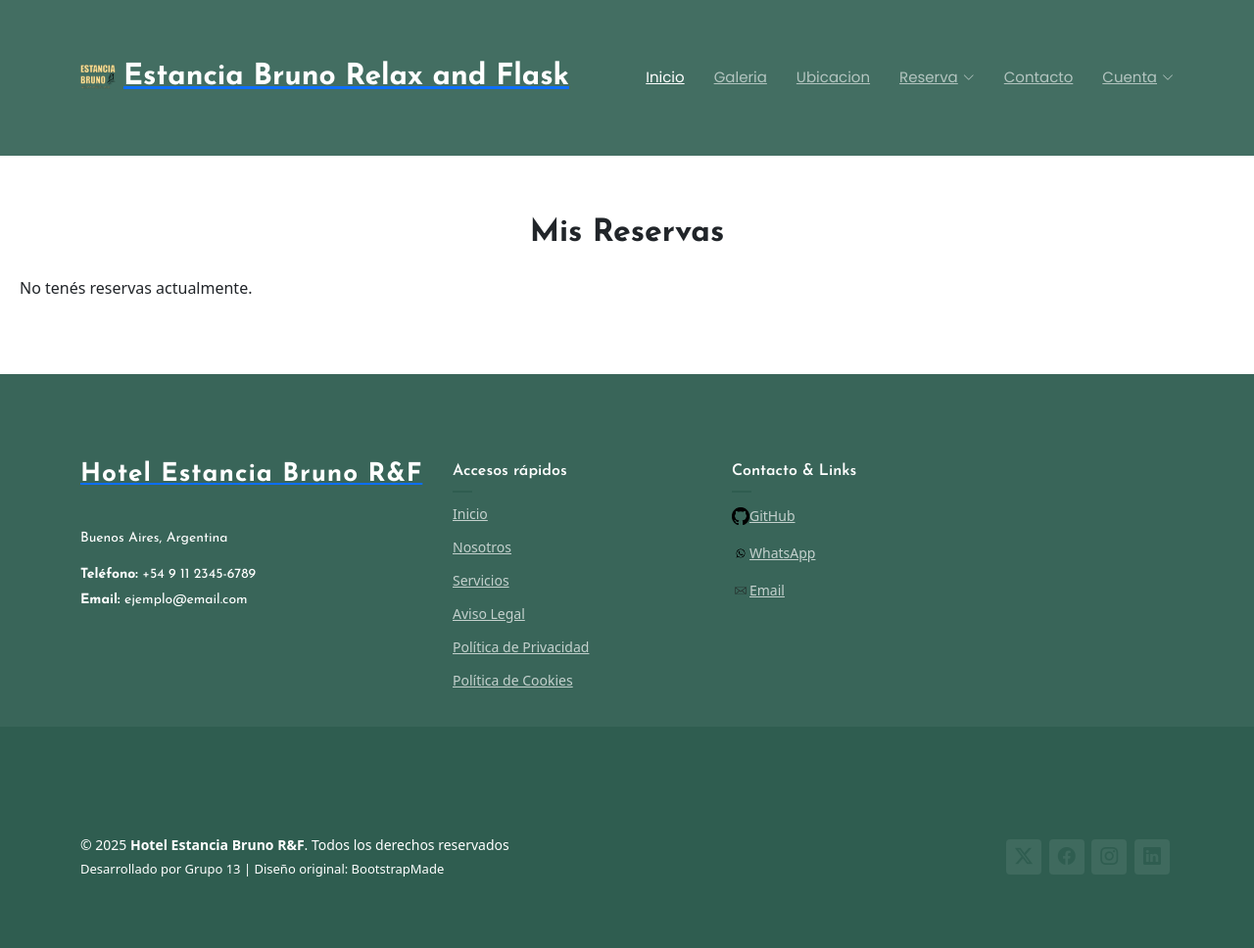
After one commit to ValentinSomoza/Grupo-IDS-TP2, a Flask app: page /misReservas in a window 1280 px wide; the page is wider, and only the part inside the window is pictured. The commit adds this page. Shown: that part at 98% size. Run offline with Flask 3, Linux system fonts and the light colour scheme; data that the repository does not hold is empty; some libraries are stand-ins or nearby versions.

Commit message:
#30: Implemento el front de Mis Reservas y tambien arreglo algunos errores

```diff
--- a/Backend/db/init_db.sql
+++ b/Backend/db/init_db.sql
@@ -29,6 +29,7 @@ CREATE TABLE IF NOT EXISTS reservas (
     fecha_salida DATE,
     FOREIGN KEY (id_cliente) REFERENCES clientes(id) ON DELETE CASCADE,
     FOREIGN KEY (id_habitacion) REFERENCES habitaciones(id) ON DELETE CASCADE
+
 );
 
 INSERT INTO clientes (nombre, apellido, email, documento, fecha_registro, telefono) VALUES
@@ -51,3 +52,8 @@ INSERT INTO reservas (id_cliente, id_habitacion, fecha_entrada, fecha_salida) VA
 INSERT INTO reservas (nombre, apellido, email, documento, fecha_registro, telefono, noches, ninios, adultos,id_habitacion, fecha_entrada, fecha_salida) VALUES
 ('Manolo','Perez','ManoloPerez@Gatorade.com',12123123,'2002-12-3',123456,3,4,1, 'H001', '2023-05-01', '2023-05-05');
 */
+
+
+/*
+    FOREIGN KEY (id_habitacion) REFERENCES habitaciones(id) ON DELETE CASCADE
+*/
--- a/Backend/routes/clientes.py
+++ b/Backend/routes/clientes.py
@@ -1,5 +1,5 @@
 from flask import Blueprint, jsonify, request
-from Backend.db import get_conection
+from db import get_conection
 
 clientes_bp = Blueprint("clientes", __name__)
 
--- a/Backend/routes/habitaciones.py
+++ b/Backend/routes/habitaciones.py
@@ -1,5 +1,5 @@
 from flask import Blueprint, jsonify, request
-from Backend.db import get_conection
+from db import get_conection
 
 habitaciones_bp = Blueprint("Habitaciones", __name__)
 
--- a/Backend/routes/usuarios.py
+++ b/Backend/routes/usuarios.py
@@ -1,12 +1,13 @@
 from flask import Blueprint, jsonify, request
-from Backend.db import get_conection
+from db import get_conection
 
 usuarios_bp = Blueprint("usuarios", __name__)
 
 @usuarios_bp.route("/")
 def add_usuario():
-    conn = get_conection()
+    conn = get_server_conection()
     cursor = conn.cursor(dictionary=True)
+
     data = request.json
     usuario = data.get("usuario")
     email = data.get("email")
--- a/Frontend/app.py
+++ b/Frontend/app.py
@@ -31,6 +31,13 @@ def mapa():
 
 @app.route('/formularioDatos', methods=['GET', 'POST'])
 def formularioDatos():
+
+    idUsuario = request.args.get('nombreUsuario') or session.get('nombreUsuario')
+
+    if not idUsuario:
+        flash("⚠️ Debes iniciar sesión antes de hacer una reserva", "warning")
+        return redirect(url_for('ingreso'))
+
     if request.method == 'POST':
         datosPersonales = {
             "nombre": request.form["nombre"],
@@ -79,11 +86,11 @@ def reserva():
         }
 
         try:
-            requests.post(f"{BACKEND_URL}/reservas/",json=datosReserva)
-            session.clear()
+            requests.post(f"{BACKEND_URL}/reservas/agregar_reserva",json=datosReserva)
         except Exception as e:
             return f"Error de conexion con el backend: {e}"
 
+        print("Frontend: Reserva enviada al back: ", datosReserva)
         flash("Reserva realizada satisfactoriamente !", "success")
         return redirect(url_for("index"))
 
@@ -213,7 +220,6 @@ def checkinPagina():
     if not idUsuario:
         flash("⚠️ Debes iniciar sesión antes de acceder al Check-In", "warning")
         return redirect(url_for('ingreso'))
-        #return jsonify({"error":"nombreUsuario no proporcionado"}), 400
 
     try:
         response = requests.get(f"{BACKEND_URL}/cliente/{idUsuario}")
@@ -257,5 +263,17 @@ def miCuenta():
 
     return render_template('miCuenta.html', usuario=dataUsuario)
 
+@app.route("/misReservas")
+def misReservas():
+    dni = session.get("dniPasaporte")
+    respuesta = requests.get(f"{BACKEND_URL}/reservas/listar_reservas/{dni}")
+
+    if respuesta.status_code == 200:
+            reservas = respuesta.json()
+    else:
+        reservas = []
+
+    return render_template('misReservas.html', reservas=reservas)
+
 if __name__ == "__main__":
     app.run(host="127.0.0.1", port=5000, debug=True)
--- a/Frontend/static/css/mapa.css
+++ b/Frontend/static/css/mapa.css
@@ -43,7 +43,6 @@
     border: 0;
 }
 
-/* Responsivo */
 @media (max-width: 768px) {
     .mapa-iframe-container {
         height: 400px;
--- /dev/null
+++ b/Frontend/static/css/styleMisReservas.css
@@ -0,0 +1,124 @@
+.contenedor-reservas {
+    width: 100%;
+    max-width: 1400px;
+    margin: 40px auto;
+    padding: 20px;
+    box-sizing: border-box;
+}
+
+.titulo-reservas {
+    font-size: 2rem;
+    text-align: center;
+    margin-bottom: 25px;
+    font-weight: 700;
+}
+
+.tabla-wrapper {
+    width: 100%;
+    overflow-x: auto;
+    border-radius: 10px;
+    border: 2px solid #d4d4d4;
+    background-color: #fff;
+    box-shadow: 0 4px 12px rgba(0,0,0,0.1);
+}
+
+.tabla-reservas {
+    width: 100%;
+    border-collapse: collapse;
+    table-layout: auto;
+}
+
+.tabla-reservas thead th {
+    background-color: #004aad;
+    color: #fff;
+    padding: 14px;
+    font-size: 1rem;
+    text-align: left;
+    white-space: nowrap;
+    position: sticky;
+    top: 0;
+    z-index: 1;
+}
+
+.tabla-reservas td {
+    padding: 12px 14px;
+    font-size: 0.95rem;
+    border-bottom: 1px solid #e6e6e6;
+    white-space: normal;
+    word-wrap: break-word;
+}
+
+.tabla-reservas tr:nth-child(even) {
+    background-color: #f8faff;
+}
+
+.tabla-reservas tr:hover {
+    background-color: #e9f1ff;
+    cursor: pointer;
+}
+
+.btn-reserva {
+    display: inline-block;
+    padding: 8px 14px;
+    border-radius: 6px;
+    text-decoration: none;
+    border: none;
+    font-size: 0.9rem;
+    font-weight: 600;
+    text-align: center;
+}
+
+.btn-info {
+    background-color: #00a8ff;
+    color: #fff;
+}
+
+.btn-info:hover {
+    background-color: #0087cc;
+}
+
+.btn-danger {
+    background-color: #ff4d4d;
+    color: #fff;
+}
+
+.btn-danger:hover {
+    background-color: #cc0000;
+}
+
+@media (max-width: 992px) {
+    .titulo-reservas {
+        font-size: 1.7rem;
+    }
+
+    .tabla-reservas th,
+    .tabla-reservas td {
+        font-size: 0.9rem;
+        padding: 10px;
+    }
+}
+
+@media (max-width: 600px) {
+    .contenedor-reservas {
+        padding: 10px;
+    }
+
+    .titulo-reservas {
+        font-size: 1.5rem;
+    }
+
+    .tabla-wrapper {
+        border-radius: 6px;
+    }
+
+    .tabla-reservas th,
+    .tabla-reservas td {
+        font-size: 0.85rem;
+        padding: 8px;
+    }
+
+    .btn-reserva {
+        font-size: 0.8rem;
+        padding: 6px 10px;
+    }
+}
--- a/Frontend/templates/base.html
+++ b/Frontend/templates/base.html
@@ -62,7 +62,9 @@
                 <ul>
                 <li><a href="{{ url_for('formularioDatos') }}">Hacer una reserva</a></li>
                 <li><a href="{{ url_for('checkinPagina') }}">Hacer Check-in</a></li>
-                <li><a href="{{ url_for('index') }}">Mis reservas</a></li>
+                 {% if session.get('logueado') %}
+                <li><a href="{{ url_for('misReservas') }}">Mis reservas</a></li>
+                {% endif %}
                 </ul>
             </li>
             <li><a href="{{ url_for('index') }}">Contacto</a></li>
--- /dev/null
+++ b/Frontend/templates/misReservas.html
@@ -0,0 +1,63 @@
+{% extends "base.html" %}
+
+{% block title %}Mis Reservas{% endblock %}
+
+{% block content %}
+
+<div class="contenedor-reservas">
+
+    <h2 class="titulo-reservas">Mis Reservas</h2>
+
+    {% if reservas %}
+        <div class="tabla-wrapper">
+            <table class="tabla-reservas">
+                <thead>
+                    <tr>
+                        <th>ID</th>
+                        <th>Nombre</th>
+                        <th>Apellido</th>
+                        <th>Email</th>
+                        <th>DNI</th>
+                        <th>Fecha Registro</th>
+                        <th>Teléfono</th>
+                        <th>Noches</th>
+                        <th>Niños</th>
+                        <th>Adultos</th>
+                        <th>Habitación</th>
+                        <th>Entrada</th>
+                        <th>Salida</th>
+                    </tr>
+                </thead>
+                <tbody>
+                    {% for reserva in reservas %}
+                    <tr>
+                        <td>{{ reserva.id }}</td>
+                        <td>{{ reserva.nombre }}</td>
+                        <td>{{ reserva.apellido }}</td>
+                        <td>{{ reserva.email }}</td>
+                        <td>{{ reserva.documento }}</td>
+                        <td>{{ reserva.fecha_registro }}</td>
+                        <td>{{ reserva.telefono }}</td>
+                        <td>{{ reserva.noches }}</td>
+                        <td>{{ reserva.ninios }}</td>
+                        <td>{{ reserva.adultos }}</td>
+                        <td>{{ reserva.id_habitacion }}</td>
+                        <td>{{ reserva.fecha_entrada }}</td>
+                        <td>{{ reserva.fecha_salida }}</td>
+                    </tr>
+                    {% endfor %}
+                </tbody>
+            </table>
+        </div>
+
+    {% else %}
+        <div class="no-reservas">
+            <p>No tenés reservas actualmente.</p>
+        </div>
+    {% endif %}
+
+</div>
+
+<link rel="stylesheet" href="{{ url_for('static', filename='css/styleMisReservas.css') }}">
+
+{% endblock %}
```
Also changed, not shown: Backend/app.py (+19 -74 lines), Backend/db.py (+7 -0 lines), Backend/db/init_db_prueba_juan.sql (+3 -4 lines), Backend/init_db.py (deleted, +0 -15 lines), Backend/routes/reservas.py (+35 -23 lines), Backend/__init__.py (deleted), Backend/routes/__init__.py (deleted).
